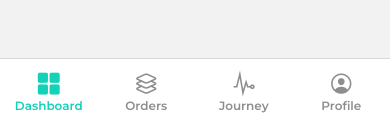
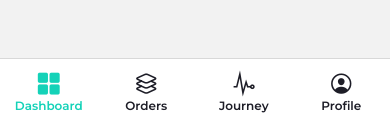
Before and after one commit to Team-Tetra-Weeknd-People/UEE-Clothing-React-Native-App, a React Native app in the folder frontend/: screen /SellerMain in a window 390 px wide. Shown: the part 711-841 px from the top of the page. Built offline with nearby package versions, Linux system fonts and the light colour scheme.

Commit message:
colors changed

```diff
--- a/frontend/screens/Seller/SellerMain.js
+++ b/frontend/screens/Seller/SellerMain.js
@@ -27,7 +27,7 @@ export default function SellerMain() {
                 tabBarIcon: ({ focused, color, size }) => {
                     let iconName;
                     let rn = route.name;
-
+                    color = focused ? '#14D2B8' : '#1D1D27';
 
                     if (rn === SELLER_DASHBOARD) {
                         iconName = focused ? 'grid' : 'grid-outline';
@@ -41,10 +41,12 @@ export default function SellerMain() {
                     } else if (rn === SELLER_JOURNEY) {
                         iconName = focused ? 'pulse' : 'pulse-outline';
 
+
                     }
                     return <Ionicons name={iconName} size={size} color={color} />;
                 },
                 tabBarActiveTintColor: '#14D2B8',
+                tabBarInactiveTintColor: '#1D1D27',
                 tabBarLabelStyle: { paddingBottom: 10, fontSize: 12, fontFamily: 'Montserrat-SemiBold' },
                 tabBarStyle: { padding: 10, height: 75 },
                 headerTitleAlign: 'center',
```
